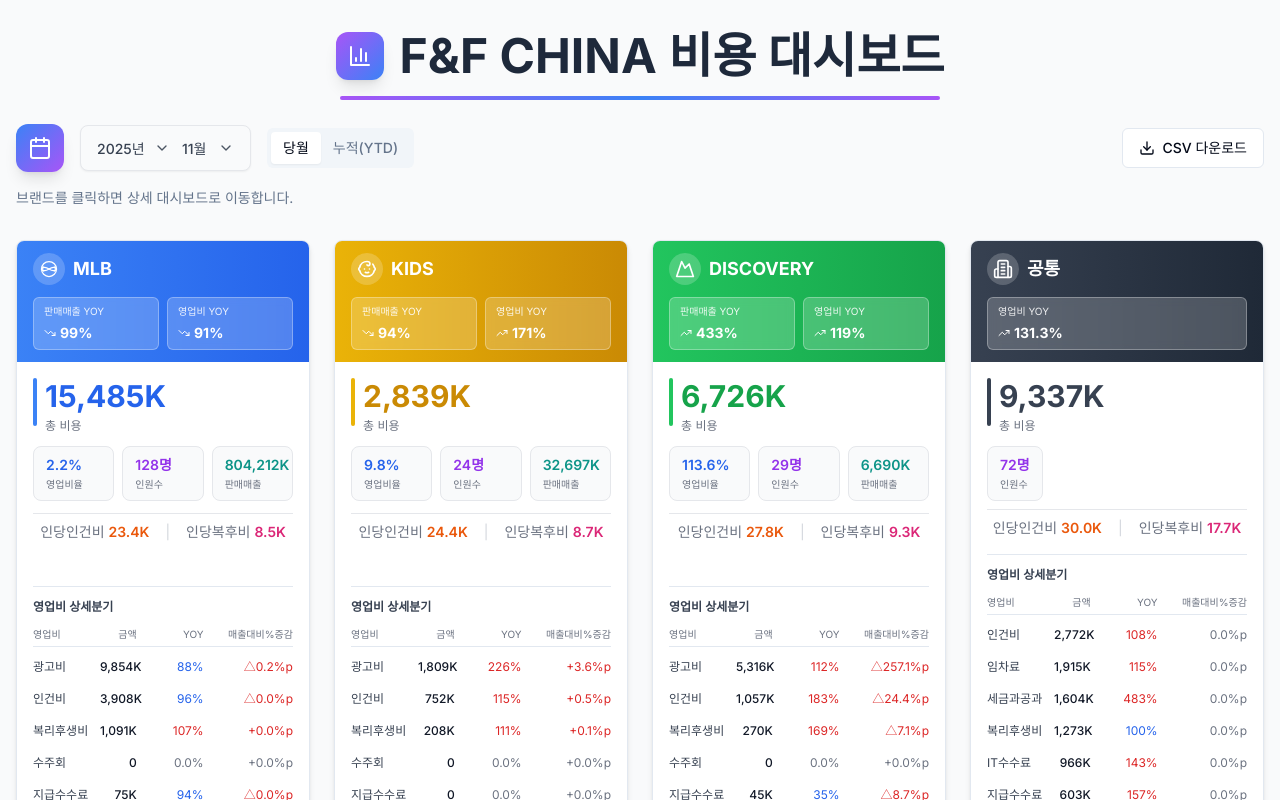
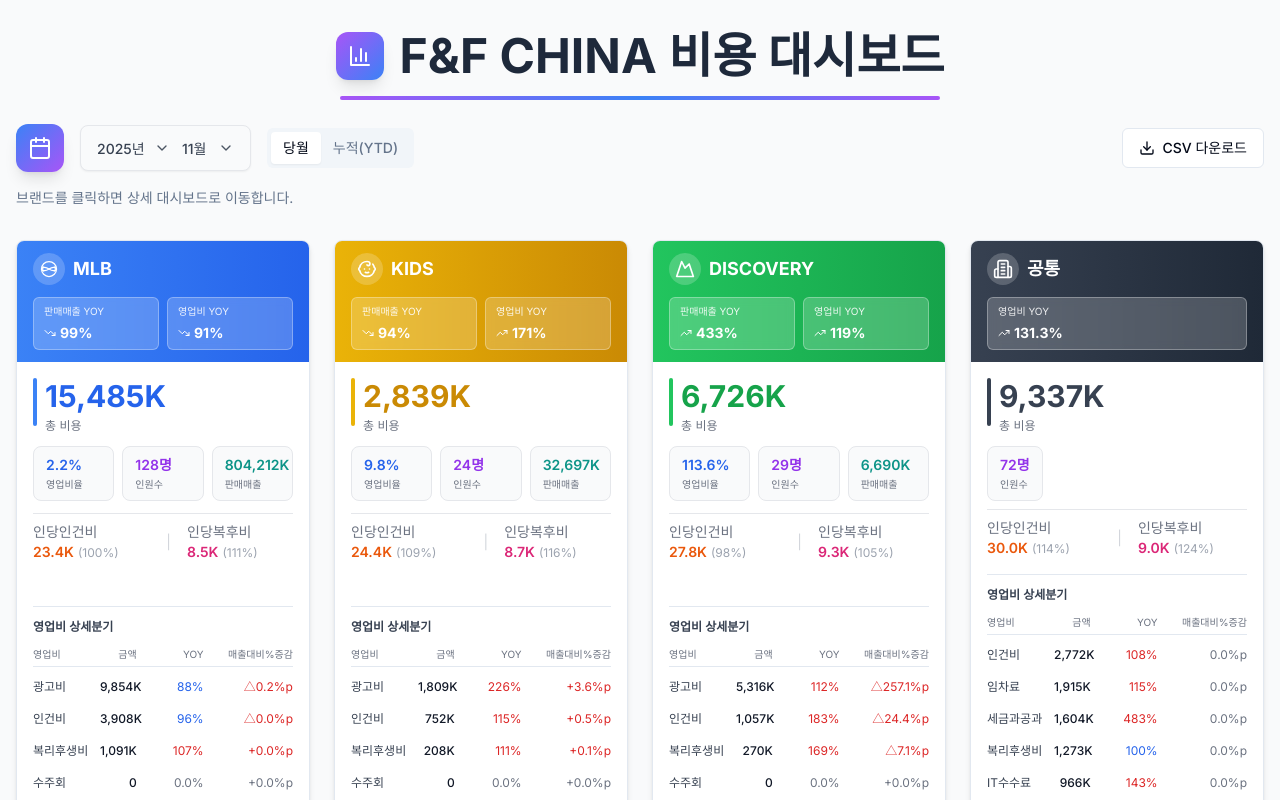
Before and after one commit to xuanm0221-dev/expense-251122ver, a Next.js app: page / in a window 1280 px wide. Shown: the top 800 px of the page. Built offline with nearby package versions, Linux system fonts and the light colour scheme.

Commit message:
feat: ?몃떦 ?멸굔鍮?蹂듬━?꾩깮鍮?YOY 異붽? 諛?濡쒖쭅 媛쒖꽑

```diff
--- a/src/components/dashboard/BizUnitCard.tsx
+++ b/src/components/dashboard/BizUnitCard.tsx
@@ -58,6 +58,8 @@
   salesAmount: string | null; // 판매매출 (예: "896,299K")
   perPersonLaborCost: string | null; // 인당 인건비 (예: "30.5K")
   perPersonWelfareCost: string | null; // 인당 복리후생비 (예: "8.5K")
+  perPersonLaborCostYOY: string | null; // 인당 인건비 YOY (예: "105%")
+  perPersonWelfareCostYOY: string | null; // 인당 복리후생비 YOY (예: "98%")
   expenseDetails: ExpenseDetail[];
   year: number;
   month: number;
@@ -76,6 +78,8 @@
   salesAmount,
   perPersonLaborCost,
   perPersonWelfareCost,
+  perPersonLaborCostYOY,
+  perPersonWelfareCostYOY,
   expenseDetails,
   year,
   month,
@@ -208,6 +212,9 @@
                       <span>
                         <span className="text-gray-500">인당인건비</span>{" "}
                         <span className="font-semibold text-orange-600">{perPersonLaborCost}</span>
+                        {perPersonLaborCostYOY && (
+                          <span className="text-gray-400 text-xs ml-1">({perPersonLaborCostYOY})</span>
+                        )}
                       </span>
                     )}
                     {perPersonLaborCost && perPersonWelfareCost && (
@@ -217,6 +224,9 @@
                       <span>
                         <span className="text-gray-500">인당복후비</span>{" "}
                         <span className="font-semibold text-pink-600">{perPersonWelfareCost}</span>
+                        {perPersonWelfareCostYOY && (
+                          <span className="text-gray-400 text-xs ml-1">({perPersonWelfareCostYOY})</span>
+                        )}
                       </span>
                     )}
                   </div>
@@ -240,6 +250,9 @@
                       <span>
                         <span className="text-gray-500">인당인건비</span>{" "}
                         <span className="font-semibold text-orange-600">{perPersonLaborCost}</span>
+                        {perPersonLaborCostYOY && (
+                          <span className="text-gray-400 text-xs ml-1">({perPersonLaborCostYOY})</span>
+                        )}
                       </span>
                     )}
                     {perPersonLaborCost && perPersonWelfareCost && (
@@ -249,6 +262,9 @@
                       <span>
                         <span className="text-gray-500">인당복후비</span>{" "}
                         <span className="font-semibold text-pink-600">{perPersonWelfareCost}</span>
+                        {perPersonWelfareCostYOY && (
+                          <span className="text-gray-400 text-xs ml-1">({perPersonWelfareCostYOY})</span>
+                        )}
                       </span>
                     )}
                   </div>
--- a/src/components/dashboard/BrandCard.tsx
+++ b/src/components/dashboard/BrandCard.tsx
@@ -130,20 +130,47 @@
   // const prevCostRatio = ...
 
   const headcount = current?.headcount ?? 0;
+  const prevHeadcount = previous?.headcount ?? 0;
 
-  // 인건비(기본급만), 복리후생비 금액 추출 (인당 비용 계산용)
+  // 인건비(기본급만), 복리후생비(5대보험+공적금만) 금액 추출 (인당 비용 계산용)
   // 인건비는 대분류 전체가 아닌 중분류 "기본급"만 사용 (성과급, 잡급 제외)
-  const categoryDetails = getCategoryDetail(bizUnit, year, month, "인건비", mode);
-  const basicSalary = categoryDetails
+  const laborDetails = getCategoryDetail(bizUnit, year, month, "인건비", mode);
+  const basicSalary = laborDetails
     .filter((item) => item.cost_lv2 === "기본급")
     .reduce((sum, item) => sum + (item.amount ?? 0), 0);
 
+  // 전년도 기본급
+  const prevLaborDetails = getCategoryDetail(bizUnit, year - 1, month, "인건비", mode);
+  const prevBasicSalary = prevLaborDetails
+    .filter((item) => item.cost_lv2 === "기본급")
+    .reduce((sum, item) => sum + (item.amount ?? 0), 0);
+
+  // 복리후생비는 중분류 "5대보험" + "공적금"만 사용 (인당 비용 계산용)
+  const welfareDetails = getCategoryDetail(bizUnit, year, month, "복리후생비", mode);
+  const welfare5InsuranceAndFund = welfareDetails
+    .filter((item) => item.cost_lv2 === "5대보험" || item.cost_lv2 === "공적금")
+    .reduce((sum, item) => sum + (item.amount ?? 0), 0);
+
+  // 전년도 5대보험 + 공적금
+  const prevWelfareDetails = getCategoryDetail(bizUnit, year - 1, month, "복리후생비", mode);
+  const prevWelfare5InsuranceAndFund = prevWelfareDetails
+    .filter((item) => item.cost_lv2 === "5대보험" || item.cost_lv2 === "공적금")
+    .reduce((sum, item) => sum + (item.amount ?? 0), 0);
+
   const laborCost = basicSalary;  // 기본급만 사용
-  const welfareCost = categoryMap.get("복리후생비")?.amount ?? 0;
+  const welfareCost = welfare5InsuranceAndFund;  // 5대보험 + 공적금만 사용
 
   // 인당 비용 계산
   const perPersonLaborCost = headcount > 0 ? laborCost / headcount : null;
   const perPersonWelfareCost = headcount > 0 ? welfareCost / headcount : null;
+
+  // 전년도 인당 비용 계산
+  const prevPerPersonLaborCost = prevHeadcount > 0 ? prevBasicSalary / prevHeadcount : null;
+  const prevPerPersonWelfareCost = prevHeadcount > 0 ? prevWelfare5InsuranceAndFund / prevHeadcount : null;
+
+  // 인당 비용 YOY 계산
+  const perPersonLaborCostYOY = calculateYOY(perPersonLaborCost ?? 0, prevPerPersonLaborCost ?? 0);
+  const perPersonWelfareCostYOY = calculateYOY(perPersonWelfareCost ?? 0, prevPerPersonWelfareCost ?? 0);
 
   // 상세 카테고리 데이터
   const expenseDetails: ExpenseDetail[] = isCommon
@@ -197,6 +224,8 @@
       salesAmount={sales > 0 ? formatK(sales) : null}
       perPersonLaborCost={perPersonLaborCost != null ? formatK(perPersonLaborCost, 1) : null}
       perPersonWelfareCost={perPersonWelfareCost != null ? formatK(perPersonWelfareCost, 1) : null}
+      perPersonLaborCostYOY={perPersonLaborCostYOY != null ? formatPercent(perPersonLaborCostYOY, 0) : null}
+      perPersonWelfareCostYOY={perPersonWelfareCostYOY != null ? formatPercent(perPersonWelfareCostYOY, 0) : null}
       expenseDetails={expenseDetails}
       year={year}
       month={month}
```
